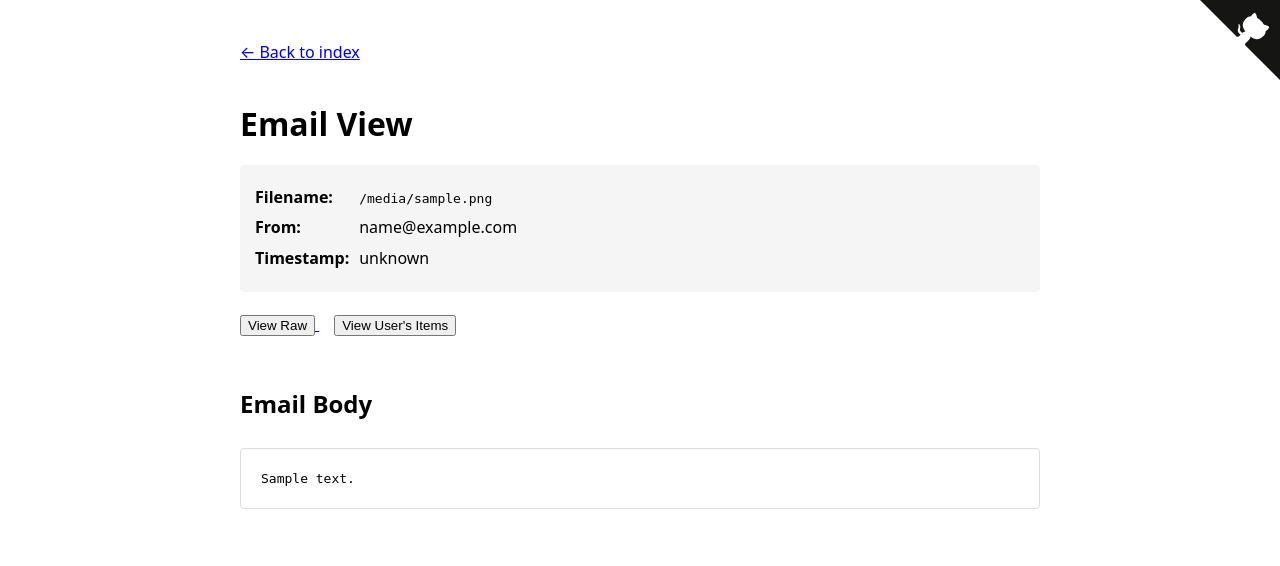
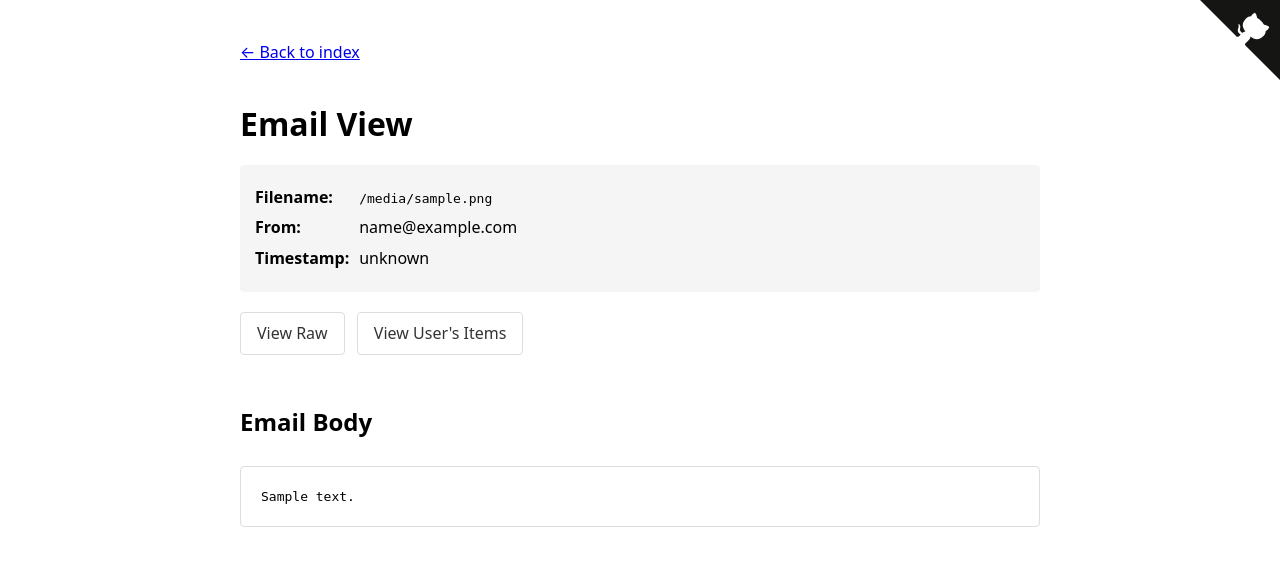
Before and after one commit to sortersocial/index, a FastAPI app: template src/templates/email.html in a window 1280 px wide. Shown: the top 566 px of the page. Run offline with FastAPI, Linux system fonts and the light colour scheme; the template is opened without the code that fills it: most values are stand-ins (such as "Sample title", 1, 10 or a date in 2020).

Commit message:
Fix button styling - use semantic HTML
- Remove nested <button> elements inside <a> tags
- Style anchor tags directly with .button and .button-small classes
- Update all templates: index, hashtag, and email views
- Add button styles to base.css with hover effects

🤖 Generated with [Claude Code](https://claude.com/claude-code)

Co-Authored-By: Claude <noreply@anthropic.com>

```diff
--- a/src/static/css/base.css
+++ b/src/static/css/base.css
@@ -44,3 +44,32 @@ h2 {
         font-size: 1.3em;
     }
 }
+
+
+/* Button styles */
+.action-buttons {
+    margin: 15px 0;
+}
+
+.button, .button-small {
+    display: inline-block;
+    padding: 8px 16px;
+    margin-right: 8px;
+    background: white;
+    border: 1px solid #ddd;
+    border-radius: 4px;
+    color: #333;
+    text-decoration: none;
+    cursor: pointer;
+}
+
+.button:hover, .button-small:hover {
+    background: #f5f5f5;
+    text-decoration: none;
+}
+
+.button-small {
+    padding: 4px 10px;
+    font-size: 0.9em;
+    margin-left: 8px;
+}
--- a/src/templates/email.html
+++ b/src/templates/email.html
@@ -85,13 +85,13 @@
         </div>
     </div>
 
-    <div class="actions">
-        <a href="/emails/{{ filename }}/raw" target="_blank">
-            <button>View Raw</button>
+    <div class="action-buttons">
+        <a href="/emails/{{ filename }}/raw" target="_blank" class="button">
+            View Raw
         </a>
         {% if from_email %}
-        <a href="/user/{{ from_email }}">
-            <button>View User's Items</button>
+        <a href="/user/{{ from_email }}" class="button">
+            View User's Items
         </a>
         {% endif %}
     </div>
--- a/src/templates/index.html
+++ b/src/templates/index.html
@@ -13,9 +13,9 @@
     <p>Email anything to <a href="mailto:about@mail.sorter.social">about@mail.sorter.social</a> to get started.</p>
     <p class="stats">Emails processed: {{ count }}</p>
 
-    <div>
-        <a href="mailto:about@mail.sorter.social?subject=New Submission&body={{ ('#hashtag\n-item-name { description }')|urlencode }}">
-            <button type="button">Quick Submit</button>
+    <div class="action-buttons">
+        <a href="mailto:about@mail.sorter.social?subject=New Submission&body={{ ('#hashtag\n-item-name { description }')|urlencode }}" class="button">
+            Quick Submit
         </a>
     </div>
 
```
Also changed, not shown: src/templates/hashtag.html (+7 -7 lines).
